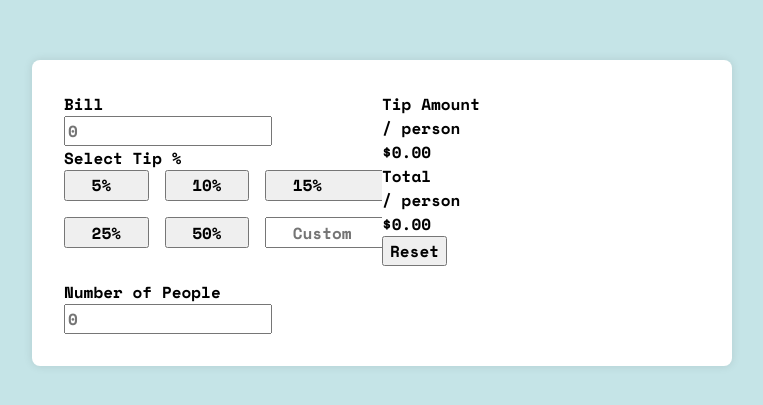
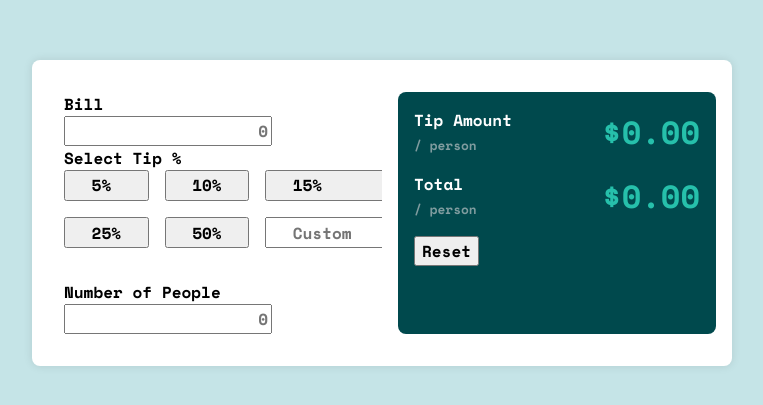
Before and after one commit to huali235/tip-calculator, a React (Create React App) app in the folder tip-calculator-app/: page / in a window 1280 px wide. Shown: the part 187-592 px from the top of the page, without its empty margins (258-1021 px from the left). Built offline with nearby package versions, Linux system fonts and the light colour scheme.

Commit message:
styling changes

```diff
--- a/tip-calculator-app/src/styles.css
+++ b/tip-calculator-app/src/styles.css
@@ -94,6 +94,7 @@
 .container {
   display: grid;
   grid-template-columns: 50% 50%;
+  gap: 1rem;
   width: 100%;
   max-width: 700px;
   padding: 2rem;
@@ -114,3 +115,55 @@
   display: flex;
   padding: 0.1rem 1.6rem;
 }
+
+.results {
+  background-color: var(--very-dark-cyan);
+  color: var(--white);
+  padding: 1rem;
+  border-radius: 0.5rem;
+}
+
+.light-shade {
+  color: var(--grayish-cyan);
+  font-size: 0.8rem;
+}
+
+.tip-result,
+.total-result {
+  display: flex;
+  justify-content: space-between;
+  align-items: center;
+  margin-bottom: 1rem;
+}
+
+.amount {
+  font-size: 2rem;
+  font-weight: 700;
+  color: var(--primary-strong-cyan);
+}
+
+.num-people-input::placeholder,
+.bill-input::placeholder {
+  text-align: right;
+}
+
+.num-people-input,
+.bill-input {
+  text-align: right;
+}
+
+.bill-container {
+  position: relative;
+  display: inline-block;
+}
+
+.bill-input[data-icon="icon-dollar"]::before {
+  content: "";
+  position: absolute;
+
+  top: 0%;
+  left: 0%;
+  background-image: url("./images/icon-dollar.svg");
+  width: 11px;
+  height: 17px;
+}
```
